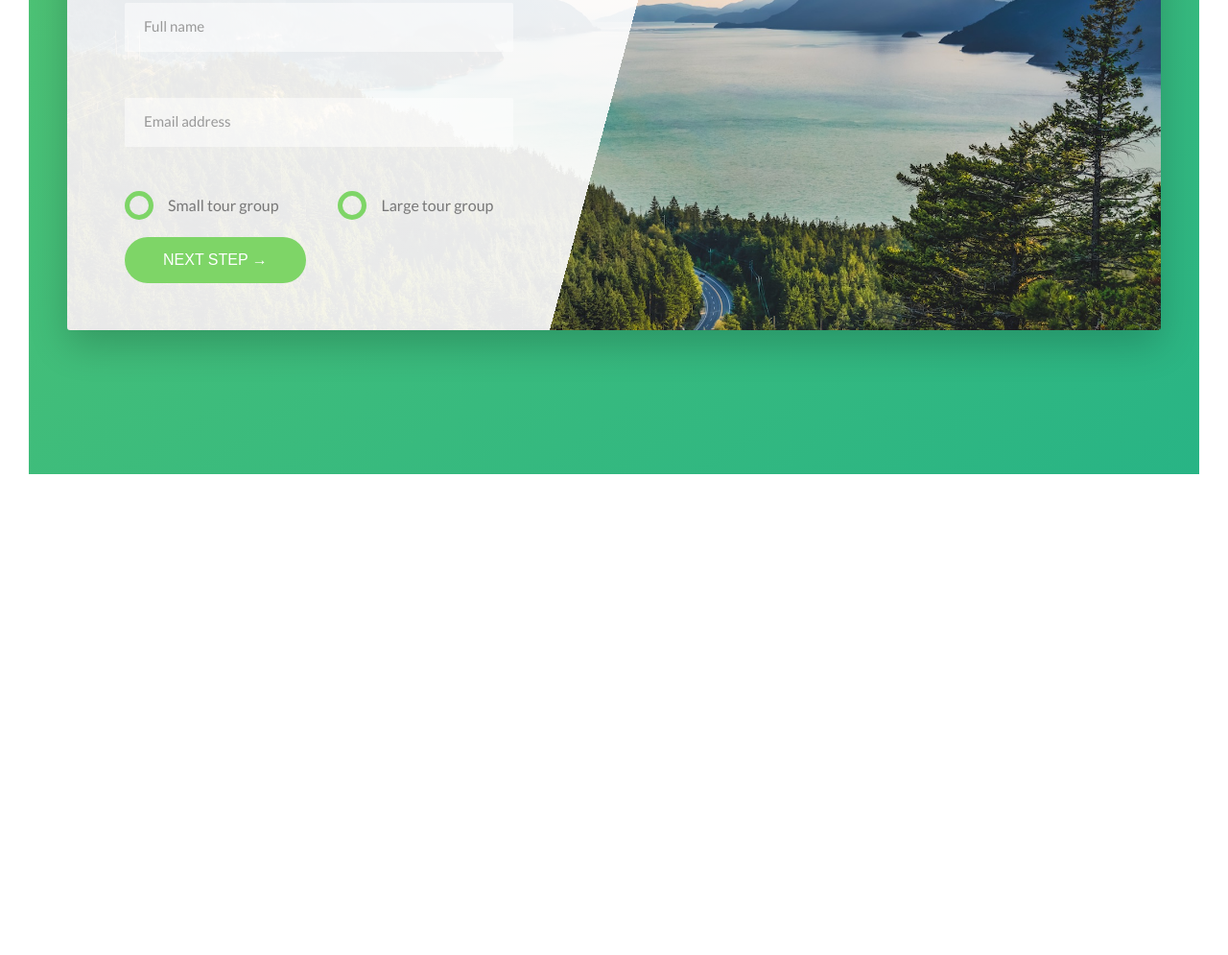
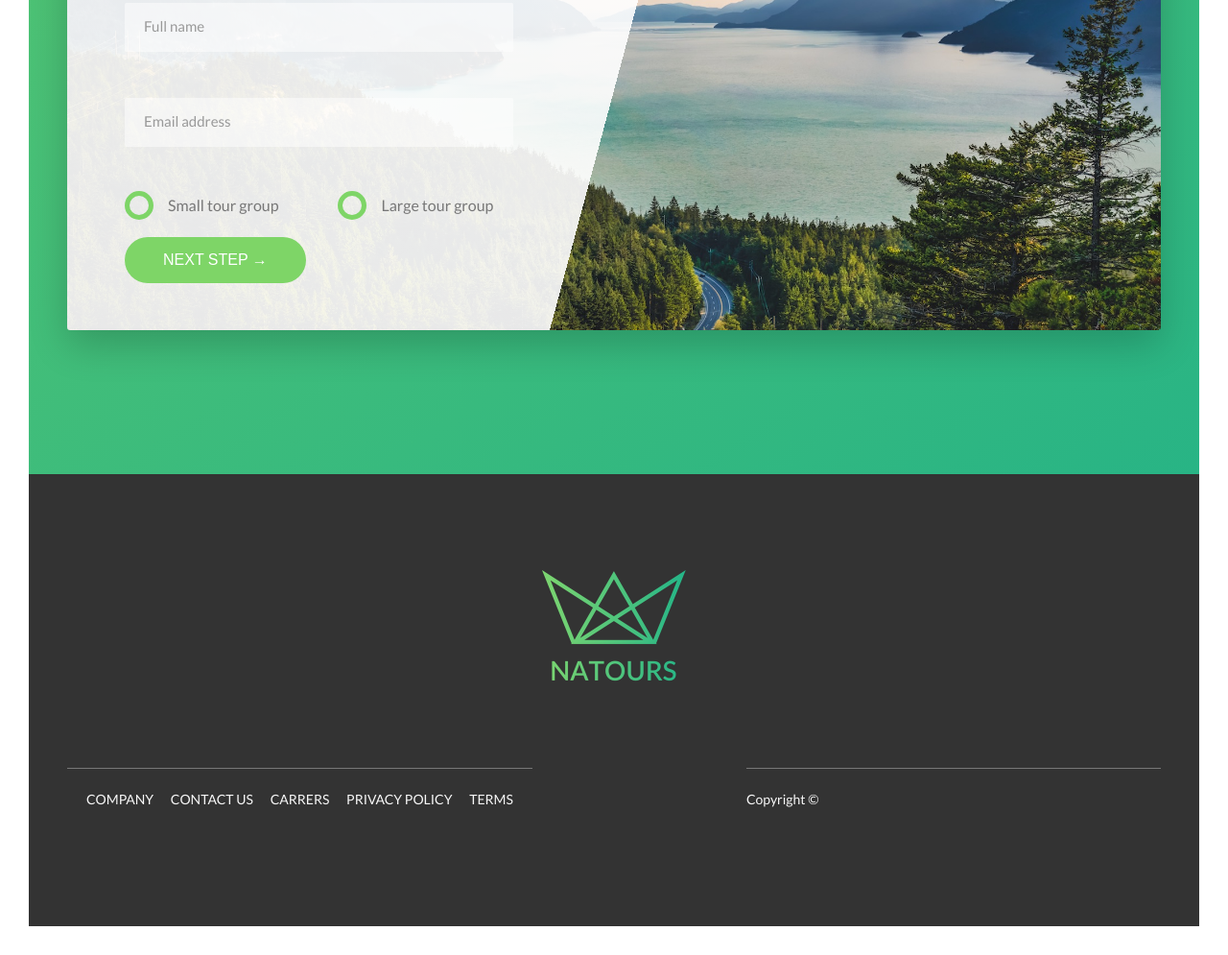
Before and after one commit to Vasudevshetty/CSS, a website: page Natours/index.html in a window 1280 px wide. Shown: the part 4958-5953 px from the top of the page at 96% size. Before the commit the page ends 5482 px from the top, so only its background shows below. Drawn offline with Linux system fonts and the light colour scheme.

Commit message:
Done with the footer, remainng parts are of navigation toggling and a popup.

```diff
--- a/Natours/index.html
+++ b/Natours/index.html
@@ -355,5 +355,36 @@
         </div>
       </section>
     </main>
+    <footer class="footer">
+      <div class="footer__logo-box u-margin-bottom-big">
+        <img src="img/logo-green-2x.png" alt="Full logo" class="footer__logo" />
+      </div>
+      <div class="row">
+        <div class="col-1-of-2">
+          <div class="footer__navigation">
+            <ul class="footer__list">
+              <li class="footer__item">
+                <a href="#" class="footer__link">Company</a>
+              </li>
+              <li class="footer__item">
+                <a href="#" class="footer__link">Contact Us</a>
+              </li>
+              <li class="footer__item">
+                <a href="#" class="footer__link">Carrers</a>
+              </li>
+              <li class="footer__item">
+                <a href="#" class="footer__link">Privacy policy</a>
+              </li>
+              <li class="footer__item">
+                <a href="#" class="footer__link">Terms</a>
+              </li>
+            </ul>
+          </div>
+        </div>
+        <div class="col-1-of-2">
+          <p class="footer__copyright">Copyright &copy;</p>
+        </div>
+      </div>
+    </footer>
   </body>
 </html>
--- a/Natours/sass/abstracts/_variables.scss
+++ b/Natours/sass/abstracts/_variables.scss
@@ -6,6 +6,7 @@ $color-primary-light: #55c571;
 $color-primary-dark: #28b485;
 $color-grey-dark-1: #777;
 $color-grey-dark-2: #999;
+$color-grey-dark-3: #333;
 $color-grey-light-1: #f7f7f7;
 $color-grey-light-2: #eee;
 $color-white: #fff;
--- /dev/null
+++ b/Natours/sass/layout/_footer.scss
@@ -0,0 +1,58 @@
+.footer {
+  font-size: 1.4rem;
+  background-color: $color-grey-dark-3;
+  padding: 10rem 0;
+
+  &__logo-box {
+    text-align: center;
+  }
+  &__logo {
+    width: 15rem;
+    height: auto;
+  }
+
+  &__navigation {
+    border-top: 1px solid $color-grey-dark-1;
+    padding: 2rem;
+    display: inline-block;
+  }
+
+  &__list {
+    list-style: none;
+  }
+
+  &__item {
+    display: inline-block;
+
+    &:not(:last-child) {
+      margin-right: 1.5rem;
+    }
+  }
+
+  &__link {
+    &:link,
+    &:visited {
+      background-color: $color-grey-dark-3;
+      color: $color-grey-light-1;
+      text-decoration: none;
+      text-transform: uppercase;
+      display: inline-block;
+      transition: all 0.2s;
+    }
+
+    &:hover,
+    &:active {
+      color: $color-primary;
+      box-shadow: 0 1rem 2rem rgba($color-black, 0.4);
+      transform: rotate(5deg) scale(1.3);
+    }
+  }
+
+  &__copyright {
+    color: $color-grey-light-1;
+    border-top: 1px solid $color-grey-dark-1;
+    padding-top: 2rem;
+    width: 80%;
+    float: right;
+  }
+}
--- a/Natours/sass/main.scss
+++ b/Natours/sass/main.scss
@@ -17,3 +17,4 @@
 @import "components/bg-video";
 @import "components/story";
 @import "components/form";
+@import "layout/footer";
```
Also changed, not shown: Natours/css/style.css.
